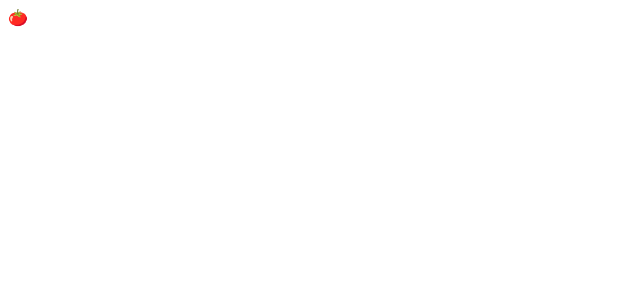
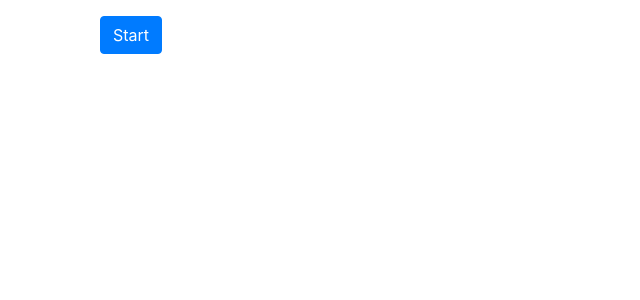
Before and after one commit to torufurukawa/tomatimer, a Next.js app: page / in a window 1280 px wide. Shown: the top 300 px of the page, without its empty margins (0-640 px from the left). Built offline with nearby package versions, Linux system fonts and the light colour scheme.

Commit message:
Add start button

```diff
--- /dev/null
+++ b/next.config.js
@@ -0,0 +1,2 @@
+const withCSS = require('@zeit/next-css')
+module.exports = withCSS({})
--- a/package.json
+++ b/package.json
@@ -8,8 +8,13 @@
     "start": "next start"
   },
   "dependencies": {
+    "@zeit/next-css": "^1.0.1",
+    "bootstrap": "^4.4.1",
+    "moment": "^2.25.1",
+    "momentjs": "^2.0.0",
     "next": "9.3.6",
     "react": "16.13.1",
+    "react-bootstrap": "^1.0.1",
     "react-dom": "16.13.1"
   }
 }
--- a/pages/index.js
+++ b/pages/index.js
@@ -1,13 +1,51 @@
 import Head from 'next/head'
+import moment from 'moment'
+import { Container, Button } from 'react-bootstrap'
+import 'bootstrap/dist/css/bootstrap.min.css'
 
-export default function Home() {
+const DURATION = 3 * 1000
+
+export default class Page extends React.Component {
+  constructor(props) {
+    super(props)
+    this.state = { timerIs: 'stopped', willStopAt: null }
+    this.onStart = this.onStart.bind(this)
+    this.tick = this.tick.bind(this)
+  }
+
+  render() {
+    console.log("state: ", this.state)
+    const disabled = this.state.timerIs != 'stopped'
+
     return (
       <div className="container">
         <Head>
           <title>Tomatimer</title>
           <link rel="icon" href="/favicon.ico" />
         </Head>
-      🍅
+        <Container style={{ marginTop: '1rem' }}>
+          <Button variant="primary" onClick={this.onStart} disabled={disabled}>
+            Start
+          </Button>
+        </Container>
       </div>
     )
   }
+
+  onStart() {
+    const willStopAt = moment() + moment.duration(DURATION)
+    this.setState({ timerIs: 'running', willStopAt: willStopAt })
+  }
+
+  componentDidMount() {
+    setInterval(this.tick, 500)
+  }
+
+  tick() {
+    if (this.state.timerIs == 'running') {
+      if (moment().isSameOrAfter(this.state.willStopAt) ) {
+        this.setState({timerIs:'stopped', willStopAt: null})
+      }
+    }
+  }
+}
```
Also changed, not shown: 1 other file (tests, documents, lock files or other folders). Lines whose indentation alone changed are shown as unchanged.
